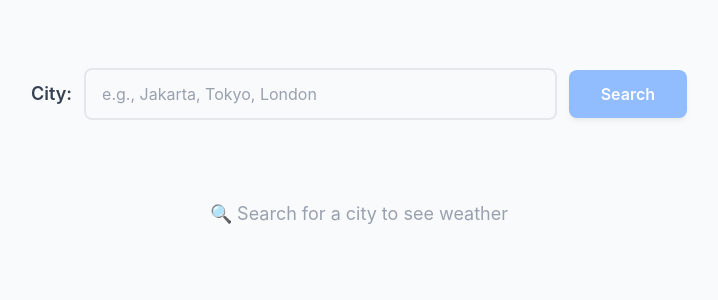
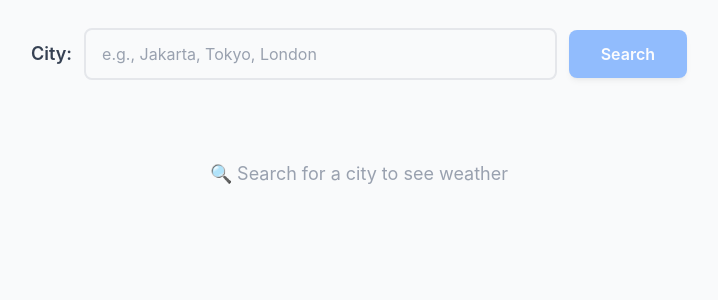
Before and after one commit to Sheyon565/WeatherApp, a React (Vite) app: page / in a window 1280 px wide. Shown: the top 300 px of the page, without its empty margins (281-999 px from the left). Built offline with nearby package versions, Linux system fonts and the light colour scheme; no server answers.

Commit message:
Revining how it's look

```diff
--- a/src/App.jsx
+++ b/src/App.jsx
@@ -49,7 +49,7 @@ function App() {
     return (
         <div className="min-h-screen bg-gray-50">
             <div className="container mx-auto px-4 py-6 md:py-5 max-w-6xl">
-                <div className="md:p-10 min-h-screen">
+                {/* Remove md:p-10 and min-h-screen from this div */}
                 <div className="flex items-center flex-col gap-6 w-full">
                     <SearchForm onSubmit={setSubmitedCity} />
 
@@ -83,7 +83,6 @@ function App() {
                 </div>
             </div>
         </div>
-        </div>
     )
 }
 
```
Lines whose indentation alone changed are shown as unchanged.
